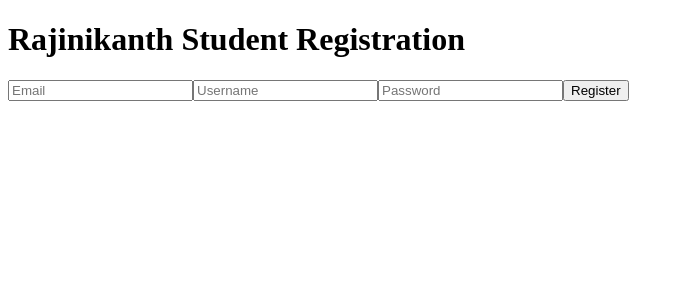
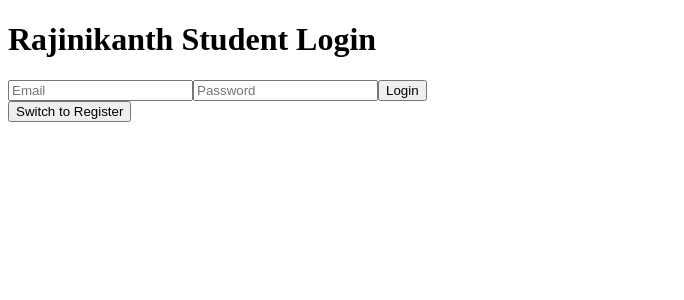
Before and after one commit to EmergencyTechOps/Student-Registration, a React (Create React App) app in the folder client/: page / in a window 1280 px wide. Shown: the top 300 px of the page, without its empty margins (0-684 px from the left). Built offline with nearby package versions, Linux system fonts and the light colour scheme.

Commit message:
Update App.js

```diff
--- a/client/src/App.js
+++ b/client/src/App.js
@@ -5,17 +5,35 @@ function App() {
     const [username, setUsername] = useState('');
     const [password, setPassword] = useState('');
     const [message, setMessage] = useState('');
+    const [isLogin, setIsLogin] = useState(true); // Toggle between login and registration
 
     const handleSubmit = async (e) => {
         e.preventDefault();
-        // Add the logic to send data to your server
-        // For demonstration, setting a success message
-        setMessage('Registration successful. Please practice Docker class.');
+
+        if (!email.endsWith('@gmail.com')) {
+            setMessage('Only Gmail accounts are allowed.');
+            return;
+        }
+
+        const user = { email, username, password };
+        const url = `http://3.108.235.184:5000/users/${isLogin ? 'login' : 'register'}`;
+
+        try {
+            const response = await fetch(url, {
+                method: 'POST',
+                headers: { 'Content-Type': 'application/json' },
+                body: JSON.stringify(user),
+            });
+            const data = await response.json();
+            setMessage(data.message);
+        } catch (error) {
+            console.error('Error:', error);
+        }
     };
 
     return (
         <div>
-            <h1>Rajinikanth Student Registration</h1>
+            <h1>Rajinikanth Student {isLogin ? 'Login' : 'Registration'}</h1>
             <form onSubmit={handleSubmit}>
                 <input
                     type="email"
@@ -23,21 +41,26 @@ function App() {
                     value={email}
                     onChange={(e) => setEmail(e.target.value)}
                 />
+                {!isLogin && (
                     <input
                         type="text"
                         placeholder="Username"
                         value={username}
                         onChange={(e) => setUsername(e.target.value)}
                     />
+                )}
                 <input
                     type="password"
                     placeholder="Password"
                     value={password}
                     onChange={(e) => setPassword(e.target.value)}
                 />
-                <button type="submit">Register</button>
+                <button type="submit">{isLogin ? 'Login' : 'Register'}</button>
             </form>
             {message && <p>{message}</p>}
+            <button onClick={() => setIsLogin(!isLogin)}>
+                Switch to {isLogin ? 'Register' : 'Login'}
+            </button>
         </div>
     );
 }
```
Lines whose indentation alone changed are shown as unchanged.
